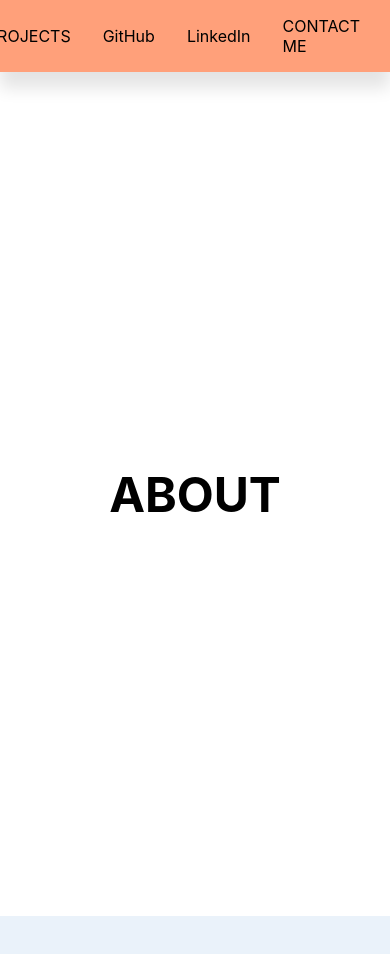
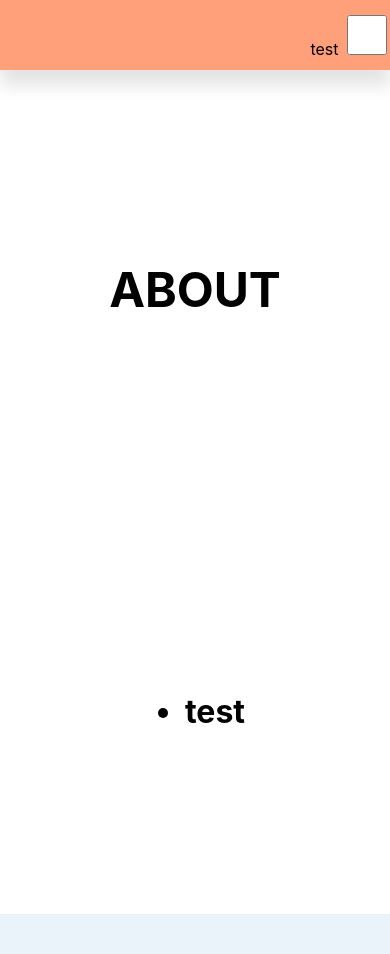
Before and after one commit to sparklingwaterlemon/Portfolio, a React (Create React App) app: page / in a window 390 px wide. Shown: the top 954 px of the page. Built offline with nearby package versions, Linux system fonts and the light colour scheme.

Commit message:
Figured out checkbox all CSS - hamburger menu. But will it work better with useState/ hooks?

```diff
--- a/src/Components/AboutSection/AboutSection.jsx
+++ b/src/Components/AboutSection/AboutSection.jsx
@@ -4,6 +4,9 @@ export default function AboutPage(){
     return (
         <section id="about">
             <h2> ABOUT </h2>
+            <ul>
+                <li> test </li>
+            </ul>
         </section>
     )
 }
--- a/src/Components/NavBar/NavBar.css
+++ b/src/Components/NavBar/NavBar.css
@@ -3,7 +3,7 @@
 
     display: flex;
     align-items: center;
-    justify-content: end;
+    justify-content: flex-end;
 
     top: 0px;
     min-height: 70px;
@@ -13,15 +13,22 @@
     box-shadow: 0 1rem 1rem 0 rgb(0 0 0 / 11%);
 }
 
+.nav-home {
+    color: blue;
+    position: absolute;
+    left: 2%;
+}
+
 .nav-ul {
     display: flex;
+    align-items: center;
+
     list-style: none;
     gap: 2rem;
     padding: 0px 30px;
-    align-items: center;
 }
 
-.nav-li {
+.nav-ul li {
     cursor: pointer;
 }
 .nav-li:hover {
@@ -31,3 +38,34 @@
 .active {
     font-weight: bold;
 }
+
+
+
+#nav-checkbox {
+    position: relative;
+    cursor: pointer;
+}
+
+#nav-checkbox input {
+    width: 40px;
+    height: 40px;
+}
+
+#nav-checkbox input:checked~ul {
+    display: show;
+}
+
+@media only screen and (max-width: 1000px){
+    .nav-ul{
+        display: none
+    }
+    #nav-checkbox {
+        display: show;
+    }
+}
+
+@media only screen and (min-width: 1000.5px){
+    #nav-checkbox {
+        display: show;
+    }
+}
--- a/src/Components/NavBar/NavBar.jsx
+++ b/src/Components/NavBar/NavBar.jsx
@@ -4,35 +4,45 @@ import { Link } from "react-scroll";
 export default function NavBar(){
   return(
     <header className="nav-header">
-      <div className="mobile-container">
+      <div className="nav-container">
         <nav>
+          <div id="nav-checkbox">
+            <span> test </span>
+            <input type="checkbox" />
+              <span></span>
+              <span></span>
+              <span></span>
+          </div>
+
           <ul className="nav-ul">
-            <li className="nav-li">
+            <li className="nav-home"> Home </li>
+            <li>
               <Link activeClass="active" smooth spy to="about">
                 ABOUT
               </Link>
             </li>
-            <li className="nav-li">
+            <li>
               <Link activeClass="active" smooth spy to="projects">
                 PROJECTS
               </Link>
             </li>
-            <li className="nav-li">
+            <li>
               <Link activeClass="active" smooth spy to="github">
                 GitHub
               </Link>
             </li>
-            <li className="nav-li">
+            <li>
               <Link activeClass="active" smooth spy to="linkedin">
                 LinkedIn
               </Link>
             </li>
-            <li className="nav-li">
+            <li>
               <Link activeClass="active" smooth spy to="contact">
                 CONTACT ME
               </Link>
             </li>
           </ul>
+
         </nav>
       </div>
     </header>
--- a/src/Components/NavBar2Ham/NavBar2Ham.css
+++ b/src/Components/NavBar2Ham/NavBar2Ham.css
@@ -1,40 +1,67 @@
+.nav2-header {
+    position: sticky;
 
-#menuToggle {
-    z-index: 1;
-    -webkit-user-select: none;
-    user-select: none;
-    display: block;
-    position: absolute;
-    top: 20px;
-    right: 20px;
+    display: flex;
+
+    background-color: orange;
+
+    top: 0px;
+    width: 100%;
 }
-#menuToggle a {
-    text-decoration: none;
-    color: blue;
-    transition: color 0.3s ease;
+
+#menu {
+    list-style: none;
 }
+
 #menuToggle a:hover {
     color: tomato;
 }
+
 #menuToggle input {
     display: block;
     width: 40px;
     height: 40px;
-    position: absolute;
-    top: -7px;
-    left: -8px;
+    position: relative;
+    top: 0px;
+    left: 0px;
     cursor: pointer;
-    opacity: 1;
-    /* hide this */
-    z-index: 2;
-    /* and place it over the hamburger */
-    -webkit-touch-callout: none;
 }
 
 
+
+
+
+
+#menu {
+    position: relative;
+    width: 300px;
+    margin: 0px;
+    padding: 0px;
+    padding-top: 0px;
+    background: #ededed;
+
+    transform-origin: 0% 0%;
+    transform: translate(-100%, 0);
+
+    transition: transform 0.5s cubic-bezier(0.77, 0.2, 0.05, 1.0);
+}
+
+#menuToggle input:checked~ul {
+    transform: none;
+}
+
 /*
- * Just a quick hamburger
- */
+
+#menu li {
+    padding: 10px 0;
+    font-size: 22px;
+}
+
+
+
+
+
+
 #menuToggle span {
     display: block;
     width: 33px;
@@ -55,62 +82,21 @@
 #menuToggle span:nth-last-child(2) {
     transform-origin: 0% 100%;
 }
-/*
- * Transform all the slices of hamburger
- * into a crossmark.
- */
+}
+
+
 #menuToggle input:checked~span {
     opacity: 1;
     transform: rotate(45deg) translate(-2px, -1px);
     background: #232323;
 }
-/*
- * But let's hide the middle one.
- */
 #menuToggle input:checked~span:nth-last-child(3) {
     opacity: 0;
     transform: rotate(0deg) scale(0.2, 0.2);
 }
-/*
- * Ohyeah and the last one should go the other direction
- */
+
 #menuToggle input:checked~span:nth-last-child(2) {
     transform: rotate(-45deg) translate(0, -1px);
 }
 
-
-
-
-/*
- * Make this absolute positioned
- * at the top left of the screen
- */
-#menu {
-    position: absolute;
-    width: 300px;
-    margin: -100px 0px 0px -200px;
-    padding: 50px;
-    padding-top: 125px;
-
-    background: #ededed;
-    list-style-type: none;
-    -webkit-font-smoothing: antialiased;
-    /* to stop flickering of text in safari */
-
-    transform-origin: 0% 0%;
-    transform: translate(100%, 0);
-
-    /* transition: transform 0.5s cubic-bezier(0.77, 0.2, 0.05, 1.0); */
-}
-
-#menu li {
-    padding: 10px 0;
-    font-size: 22px;
-}
-
-/*
- * And let's slide it in from the left
- */
-#menuToggle input:checked~ul {
-    transform: none;
-}
+*/
--- a/src/Components/NavBar2Ham/NavBar2Ham.jsx
+++ b/src/Components/NavBar2Ham/NavBar2Ham.jsx
@@ -3,8 +3,9 @@ import { Link } from "react-scroll";
 
 export default function NavBar2Ham(){
     return(
-        <header>
+        <header className="nav2-header">
             <div id="menuToggle">
+            <nav>
                 <input type="checkbox"/>
                 <span></span>
                 <span></span>
@@ -36,6 +37,7 @@ export default function NavBar2Ham(){
                     </Link>
                 </li>
                 </ul>
+            </nav>
             </div>
         </header>
     )
--- a/src/Pages/App/App.jsx
+++ b/src/Pages/App/App.jsx
@@ -1,5 +1,5 @@
 import './App.css';
-import { useState, useEffect } from "react";
+// import { useState, useEffect } from "react";
 import NavBar from '../../Components/NavBar/NavBar';
 import NavBar2Ham from '../../Components/NavBar2Ham/NavBar2Ham';
 import ScrollToTop from '../../Utilities/ScrollToTop/ScrollToTop';
```
